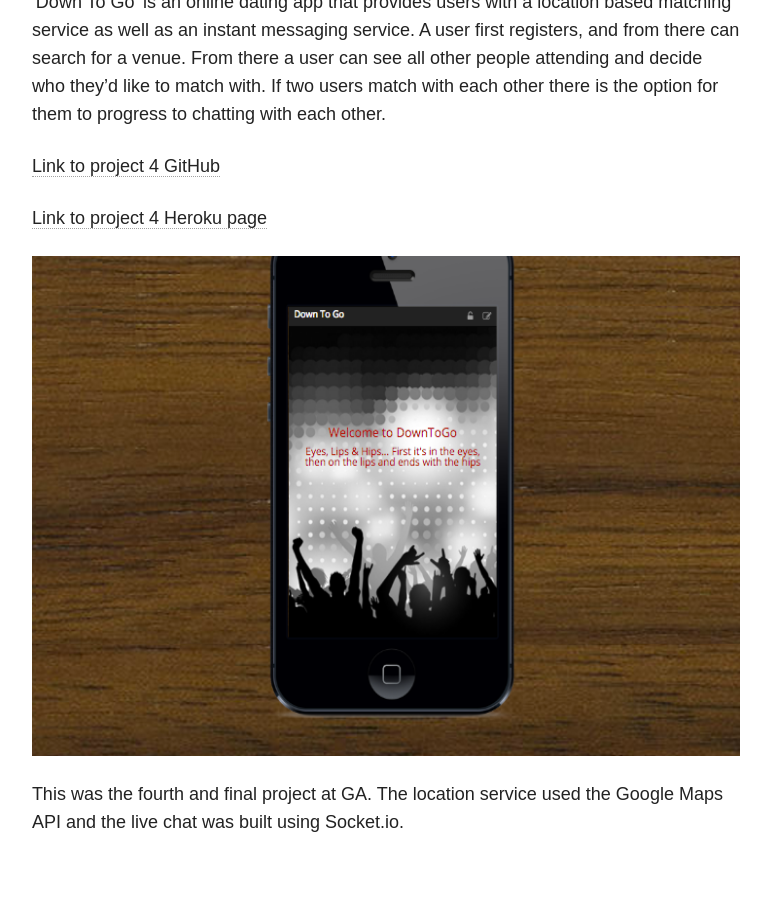
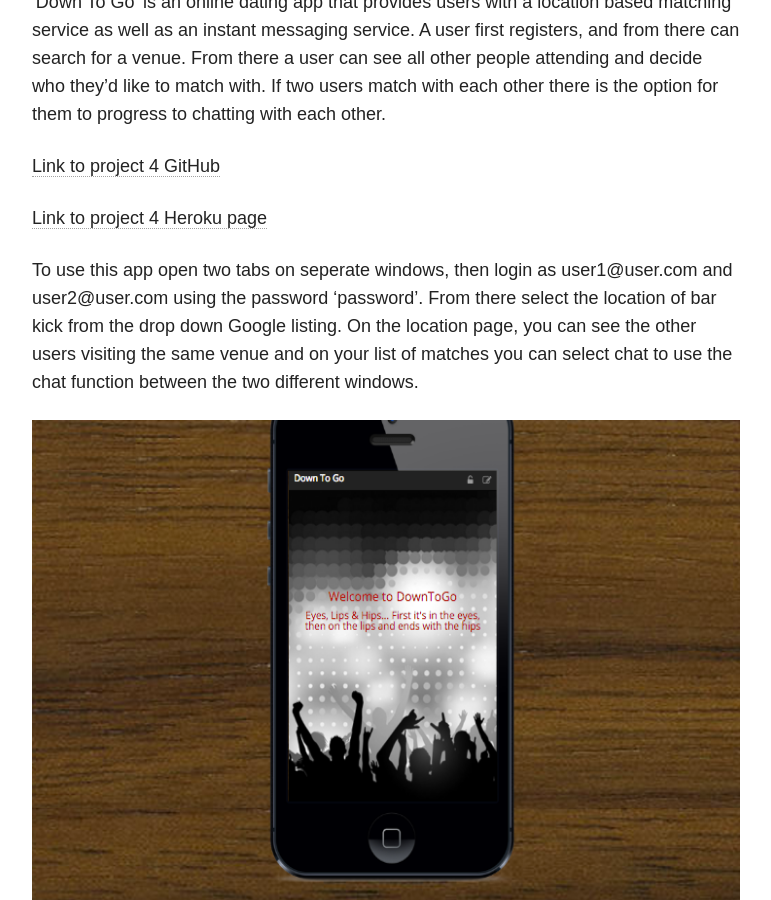
Before and after one commit to AlistairHopkins92/AlistairHopkins92.github.io, a Jekyll site: the page built from projects/index.md, in a window 1280 px wide and 900 px high, scrolled down 4029 px. Shown: the whole window, without its empty margins (254-1025 px from the left). Built offline with Jekyll 4.4.1, drawn with Linux system fonts in a browser that asks for light colours; nearby versions of some CDN libraries.

Commit message:
added instructions on using project 4

```diff
--- a/projects/index.md
+++ b/projects/index.md
@@ -60,6 +60,8 @@ A logged in user then may use the 'Sky Scanner' widget to select dates and then
 
 [Link to project 3 Heroku page](https://sevendaysofsun.herokuapp.com)
 
+
+
 ![GitHub Logo](/images/7days.png){: .projectimage}
 
 This project was built as the first group project as a team of three. The project was built with Ruby on Rails and included JavaScript, jQuery and Underscore.JS. The project made use of two APIs firstly the Google Maps API to plot the search results on a world map, and the forecast.io API to retrieve up to date weather conditions.
@@ -77,6 +79,10 @@ This project was built as the first group project as a team of three. The projec
 
 [Link to project 4 Heroku page](http://down-to-go.herokuapp.com/)
 
+
+To use this app open two tabs on seperate windows, then login as user1@user.com and user2@user.com using the password 'password'. From there select the location of bar kick from the drop down Google listing. On the location page, you can see the other users visiting the same venue and on your list of matches you can select chat to use the chat function between the two different windows.
+
+
 ![GitHub Logo](/images/downtogo.png){: .projectimage}
 
 This was the fourth and final project at GA. The location service used the Google Maps API and the live chat was built using Socket.io.
```
